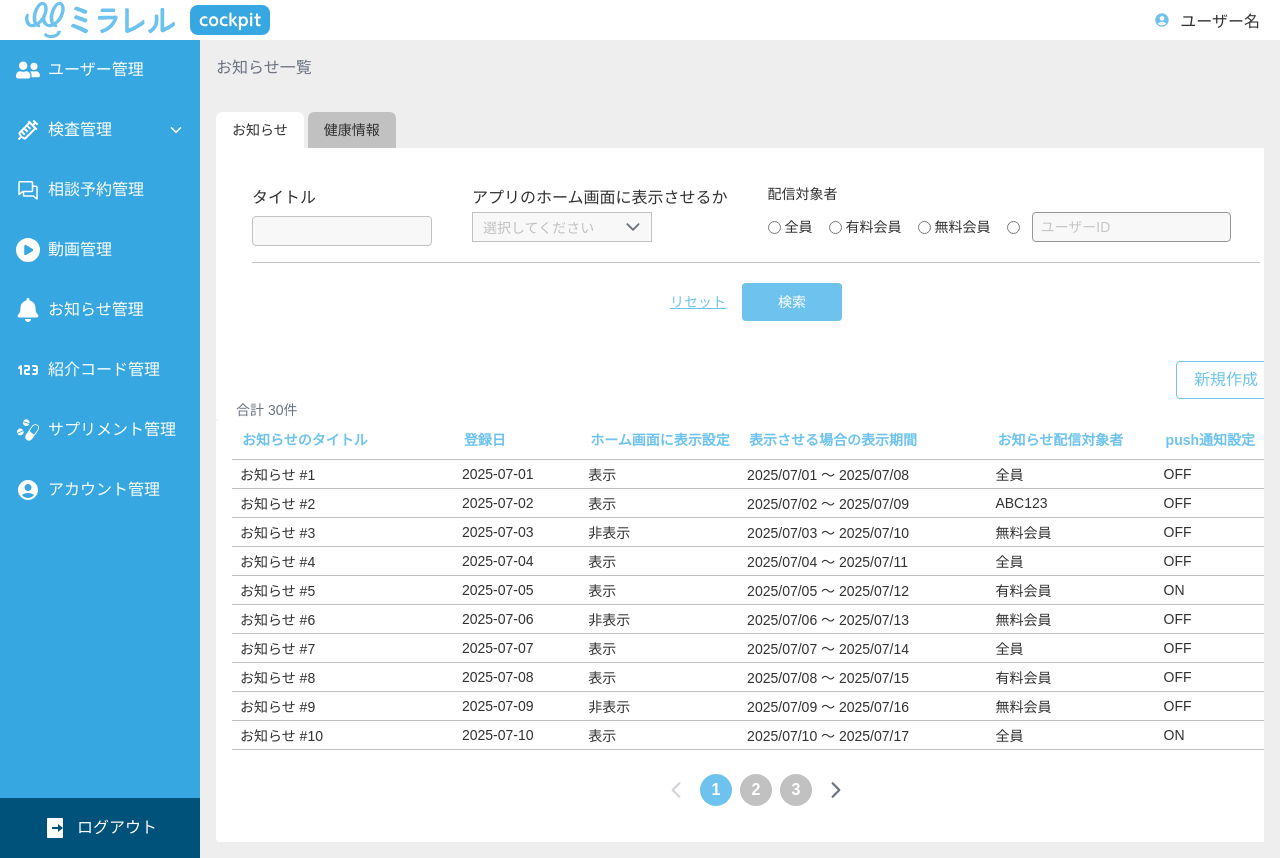
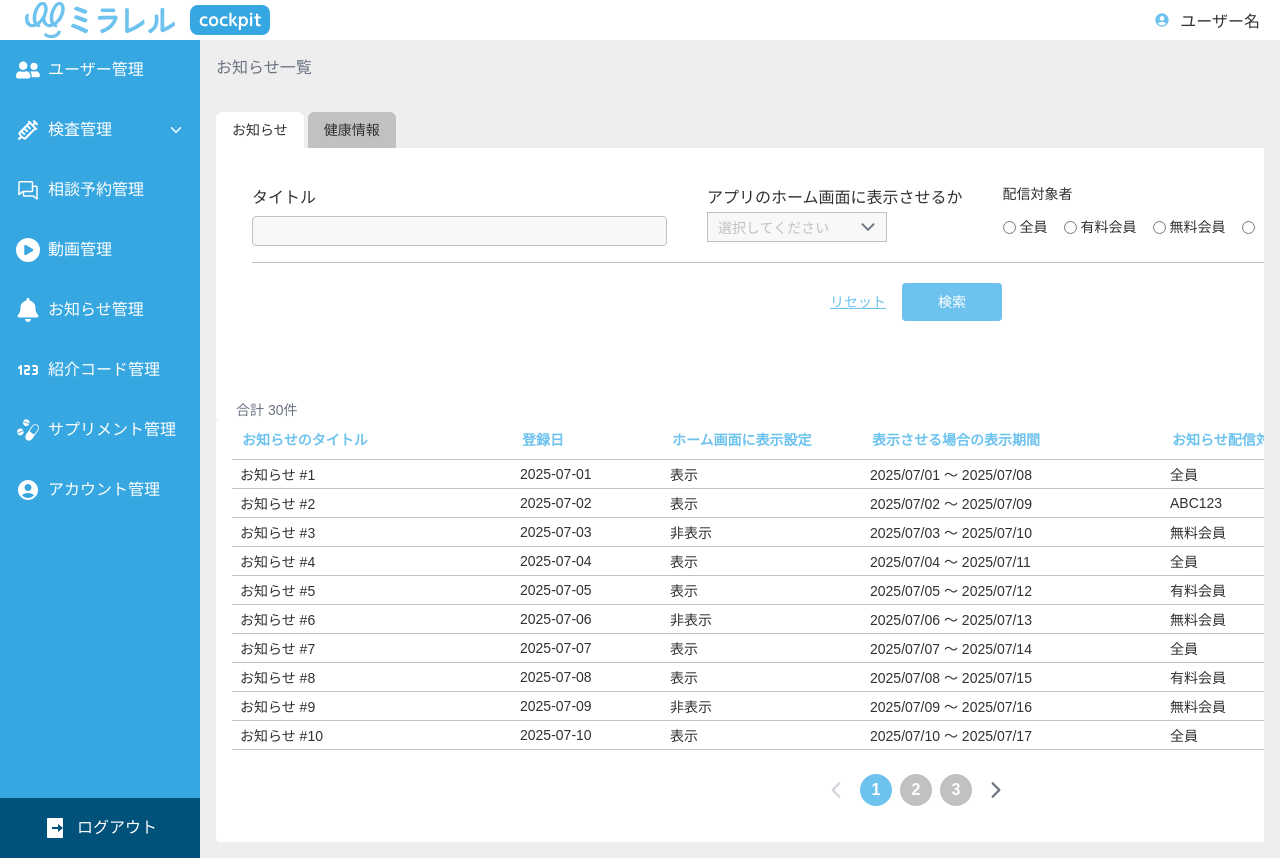
Before and after one commit to ymtakt/nextjs_sample, a Next.js app: page /notification-management/mirallel-notification in a window 1280 px wide. Built offline with nearby package versions, Linux system fonts and the light colour scheme.

Commit message:
fix:お知らせ管理のタイトル検索テキストボックスのサイズ調整

```diff
--- a/src/app/(mypage)/(main)/notification-management/mirallel-notification/page.tsx
+++ b/src/app/(mypage)/(main)/notification-management/mirallel-notification/page.tsx
@@ -81,7 +81,7 @@ export default function NotificationManagement() {
 
   return (
     <div className="overflow-x-scroll">
-      <div className="min-w-[1080px] w-full">
+      <div className="min-w-[1400px] w-full">
         <NotificationSearchForm onSearch={handleSearch} onReset={handleReset} />
 
         {/* 件数表示 */}
--- a/src/components/general/TableSearches/NotificationManagementSearch/index.tsx
+++ b/src/components/general/TableSearches/NotificationManagementSearch/index.tsx
@@ -85,7 +85,8 @@ export default function NotificationSearchForm({ onSearch, onReset }: Props) {
                 bgColor="bg-cp-ghost-white"
                 value={form.title}
                 onChange={(e) => handleChange("title", e.target.value)}
-                size="small"
+                size="manual"
+                manualSize="h-7.5 w-[415px]"
               />
             </div>
             <div>
```
